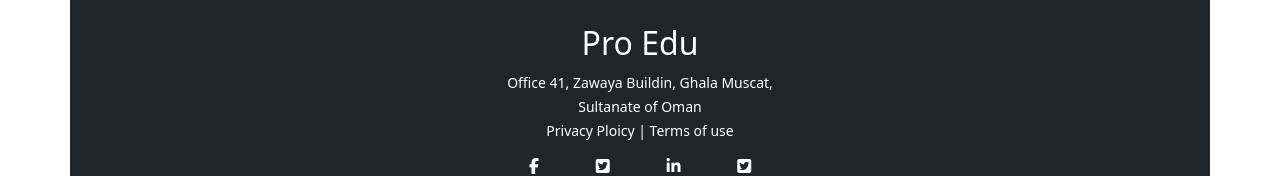
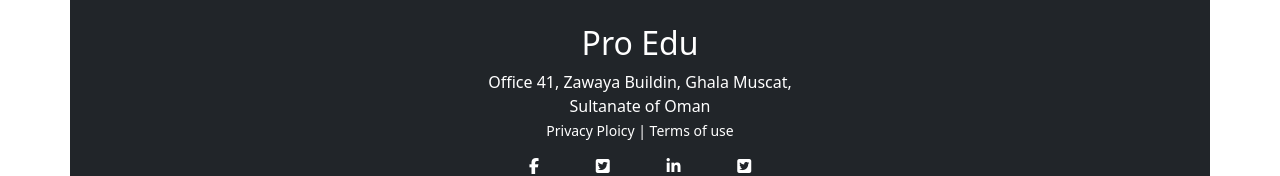
Before and after one commit to ahkamulbd/ProHeroMod15Assignment3, a plain HTML site: page index.html in a window 1280 px wide. Shown: the part 3820-3996 px from the top of the page. Drawn offline with nearby package versions, Linux system fonts and the light colour scheme.

Commit message:
Necessary adjustment done before hosting

```diff
--- a/index.html
+++ b/index.html
@@ -462,8 +462,8 @@
     <footer style="height: 350px"
         class="container mt-5 d-flex flex-column justify-content-center align-items-center bg-dark text-white">
         <h2>Pro Edu</h2>
-        <p class="mb-0"><small>Office 41, Zawaya Buildin, Ghala Muscat, </small></p>
-        <p class="my-0"><small>Sultanate of Oman</small></p>
+        <p class="mb-0">Office 41, Zawaya Buildin, Ghala Muscat, </p>
+        <p class="my-0">Sultanate of Oman</p>
         <p class="mt-0"><small>Privacy Ploicy | Terms of use</small></p>
         <div class="w-25 d-flex justify-content-around">
             <i class="fa-brands fa-facebook-f"></i>
```
